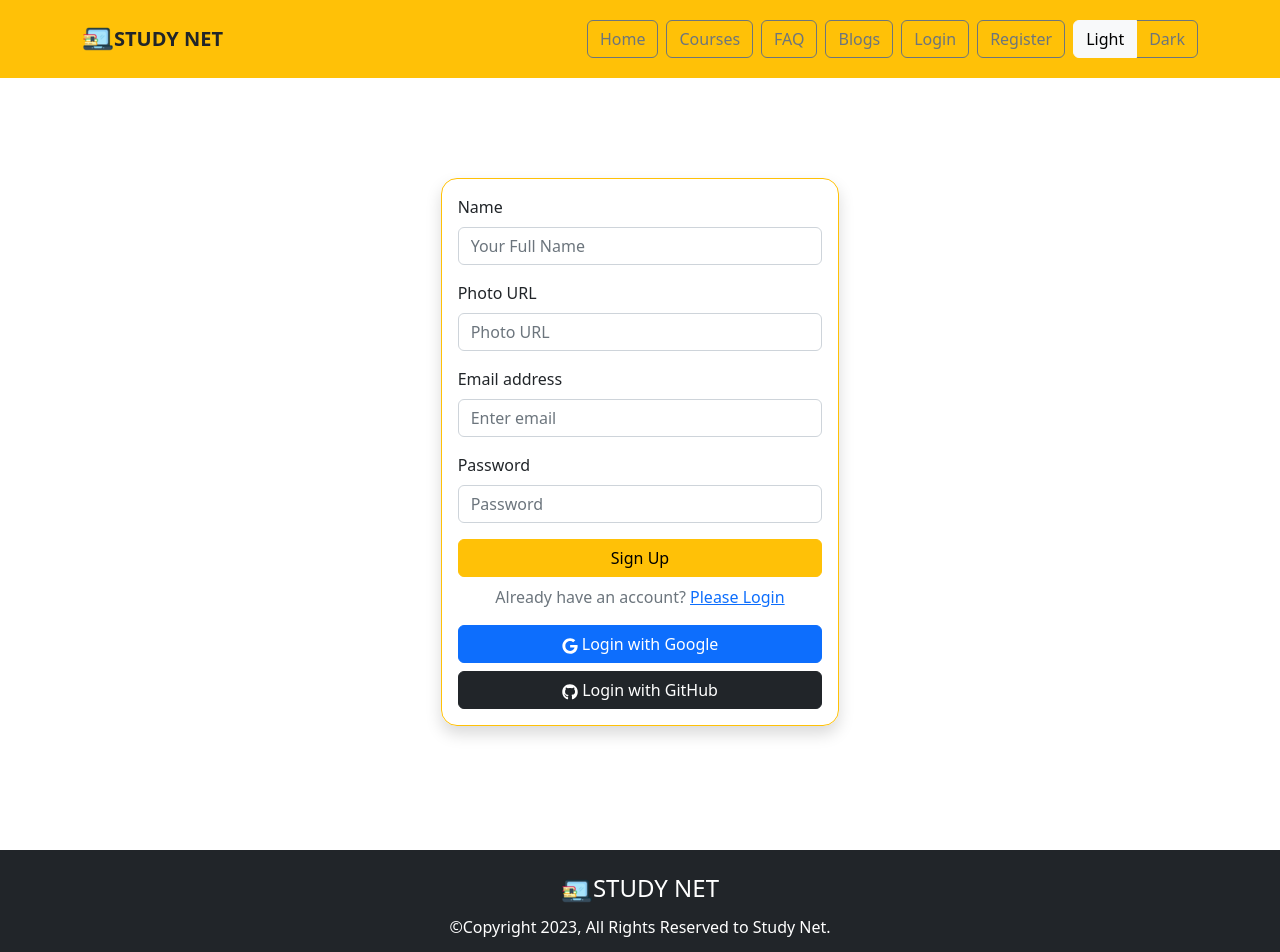
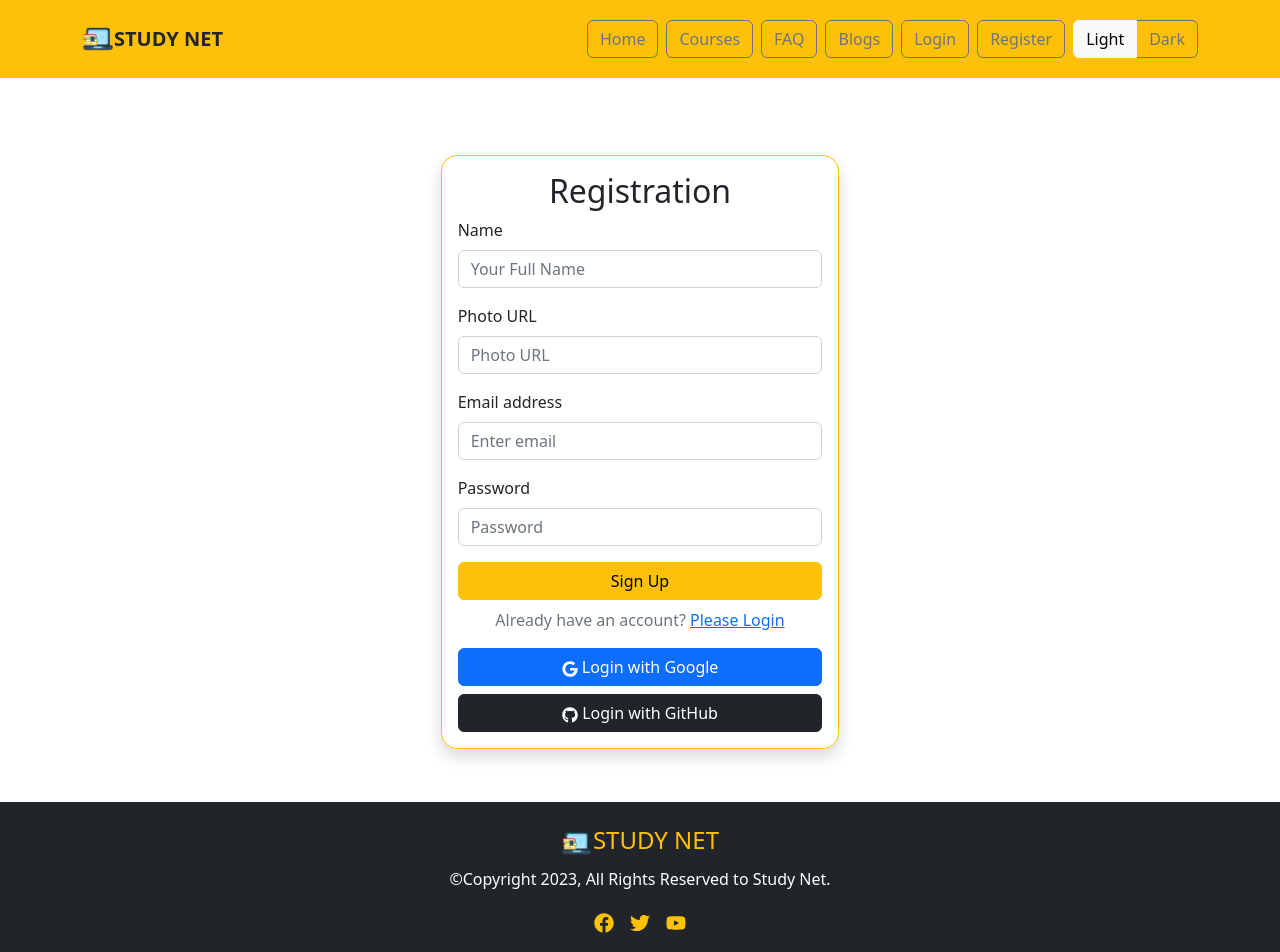
Before and after one commit to GourobSaha/Study-Net, a React (Create React App) app: page /register in a window 1280 px wide. Shown: the top 952 px of the page. Built offline with nearby package versions, Linux system fonts and the light colour scheme; no server answers.

Commit message:
Toast Added & Others Updated

```diff
--- a/package.json
+++ b/package.json
@@ -13,6 +13,7 @@
     "react": "^18.2.0",
     "react-bootstrap": "^2.5.0",
     "react-dom": "^18.2.0",
+    "react-hot-toast": "^2.4.0",
     "react-icons": "^4.6.0",
     "react-router-dom": "^6.4.2",
     "react-scripts": "5.0.1",
--- a/src/App.js
+++ b/src/App.js
@@ -2,11 +2,16 @@ import logo from './logo.svg';
 import './App.css';
 import { RouterProvider } from 'react-router-dom';
 import { routes } from './Routes/Routes/Routes';
+import { Toaster } from 'react-hot-toast';
 
 function App() {
   return (
     <div>
       <RouterProvider router={routes}></RouterProvider>
+      <Toaster
+        position="top-center"
+        reverseOrder={false}
+      />
     </div>
   );
 }
--- a/src/Layout/Main.js
+++ b/src/Layout/Main.js
@@ -5,7 +5,7 @@ import Header from '../Pages/Shared/Header';
 
 const Main = () => {
     return (
-        <div>
+        <div className='d-flex flex-column min-vh-100'>
             <Header></Header>
             <Outlet></Outlet>
             <Footer></Footer>
--- a/src/Pages/Components/Courses.js
+++ b/src/Pages/Components/Courses.js
@@ -5,8 +5,8 @@ import AllCourses from './AllCourses';
 const Courses = () => {
     const courses = useLoaderData();
     return (
-        <div className='text-center'>
-            <h2>Courses</h2>
+        <div className='text-center mb-5'>
+            <h2>Our Courses</h2>
             <div className='row row-cols-md-2 g-4 mt-2'>
                 {
                     courses.map(course => <AllCourses
--- a/src/Pages/Components/GoogleGithubLogin.js
+++ b/src/Pages/Components/GoogleGithubLogin.js
@@ -5,6 +5,7 @@ import Button from 'react-bootstrap/Button';
 import { FaGoogle, FaGithub } from "react-icons/fa";
 import { useLocation, useNavigate } from 'react-router-dom';
 import { AuthContext } from '../../Contexts/AuthProvider/AuthProvider';
+import toast from 'react-hot-toast';
 
 const GoogleGithubLogin = () => {
     const navigate = useNavigate();
@@ -22,8 +23,12 @@ const GoogleGithubLogin = () => {
                 const user = res.user;
                 // console.log(user);
                 navigate(from, { replace: true });
+                toast.success('Successfully Logged In')
             })
-            .catch(error => console.error(error))
+            .catch(error => {
+                console.error(error);
+                toast.error(error.message);
+            })
     }
 
     const handleGitHubSignIn = () => {
@@ -32,8 +37,12 @@ const GoogleGithubLogin = () => {
                 const user = res.user;
                 // console.log(user);
                 navigate(from, { replace: true });
+                toast.success('Successfully Logged In');
             })
-            .catch(error => console.error(error))
+            .catch(error => {
+                console.error(error);
+                toast.error(error.message);
+            })
     }
 
     return (
--- a/src/Pages/Components/Home.js
+++ b/src/Pages/Components/Home.js
@@ -22,7 +22,7 @@ const Home = () => {
                         src={image1}
                         alt="First slide"
                     />
-                    <Carousel.Caption className='text-dark mb-1'>
+                    <Carousel.Caption className='text-dark'>
                         <h3>Learn With Fun</h3>
                         <p>Our program is created to make learning more enjoyable</p>
                         <Link to='/courses'><Button variant="warning">Get Started</Button></Link>
@@ -34,7 +34,7 @@ const Home = () => {
                         src={image2}
                         alt="First slide"
                     />
-                    <Carousel.Caption className='text-dark mb-1'>
+                    <Carousel.Caption className='text-dark'>
                         <h3>Be More Creative</h3>
                         <p>Our program is created to make learning more creative</p>
                         <Link to='/courses'><Button variant="warning">Get Started</Button></Link>
@@ -46,14 +46,14 @@ const Home = () => {
                         src={image3}
                         alt="First slide"
                     />
-                    <Carousel.Caption className='text-dark mb-1'>
+                    <Carousel.Caption className='text-dark'>
                         <h3>Confidence Will Pursue</h3>
                         <p>Our program is created to make you more confident</p>
                         <Link to='/courses'><Button variant="warning">Get Started</Button></Link>
                     </Carousel.Caption>
                 </Carousel.Item>
             </Carousel>
-            <div className='text-center'>
+            <div className='text-center mb-5'>
                 <h2 className='my-4'>Features of Study Net</h2>
                 <CardGroup>
                     <Card>
--- a/src/Pages/Components/Login.js
+++ b/src/Pages/Components/Login.js
@@ -7,6 +7,7 @@ import Form from 'react-bootstrap/Form';
 import { Link, useLocation, useNavigate } from 'react-router-dom';
 import { AuthContext } from '../../Contexts/AuthProvider/AuthProvider';
 import GoogleGithubLogin from './GoogleGithubLogin';
+import toast from 'react-hot-toast';
 
 const Login = () => {
     const [error, setError] = useState('');
@@ -32,16 +33,19 @@ const Login = () => {
                 form.reset();
                 setError('');
                 navigate(from, { replace: true });
+                toast.success('Successfully Logged In');
             })
             .catch(error => {
                 console.error(error);
                 setError(error.message);
+                toast.error(error.message);
             })
     }
     return (
         <Container style={{ height: "500px" }}
             className="d-flex justify-content-center align-items-center w-100">
             <div className='p-3 shadow rounded-4 border border-warning'>
+                <h2 className='text-center'>Login</h2>
                 <Form onSubmit={handleSubmit}>
                     <Form.Group className="mb-3" controlId="formBasicEmail">
                         <Form.Label>Email address</Form.Label>
--- a/src/Pages/Components/Register.js
+++ b/src/Pages/Components/Register.js
@@ -6,6 +6,7 @@ import Form from 'react-bootstrap/Form';
 import { Link, useLocation, useNavigate } from 'react-router-dom';
 import { AuthContext } from '../../Contexts/AuthProvider/AuthProvider';
 import GoogleGithubLogin from './GoogleGithubLogin';
+import toast from 'react-hot-toast';
 
 const Register = () => {
     const [error, setError] = useState('');
@@ -34,10 +35,12 @@ const Register = () => {
                 setError('');
                 navigate(from, { replace: true });
                 handleUpdateProfile(name, photoURL);
+                toast.success('Successfully Signed Up');
             })
             .catch(error => {
                 console.error(error);
                 setError(error.message);
+                toast.error(error.message);
             })
     }
     //Profile Update
@@ -56,6 +59,7 @@ const Register = () => {
             <Container style={{ height: "700px" }}
                 className="d-flex justify-content-center align-items-center w-100">
                 <div className='p-3 shadow rounded-4 border border-warning'>
+                    <h2 className='text-center'>Registration</h2>
                     <Form onSubmit={handleSubmit}>
                         <Form.Group className="mb-3" controlId="formBasicName">
                             <Form.Label>Name</Form.Label>
--- a/src/Pages/Shared/Footer.js
+++ b/src/Pages/Shared/Footer.js
@@ -5,13 +5,13 @@ import { Link } from 'react-router-dom';
 
 const Footer = () => {
     return (
-        <div className="w-100 bg-dark text-white py-4 mt-5 text-center">
-            <h4><img src={logoIcon} alt="logo" />STUDY NET</h4>
+        <div className="w-100 bg-dark text-white py-4 mt-auto text-center">
+            <h4 className='text-warning'><img src={logoIcon} alt="logo" />STUDY NET</h4>
             <p>©Copyright 2023, All Rights Reserved to Study Net.</p>
             <div className="mx-1 fs-5">
-                <Link><FaFacebook /></Link>
-                <Link className="mx-3"><FaTwitter /></Link>
-                <Link><FaYoutube /></Link>
+                <Link className='text-warning'><FaFacebook /></Link>
+                <Link className="mx-3 text-warning"><FaTwitter /></Link>
+                <Link className='text-warning'><FaYoutube /></Link>
             </div>
         </div>
     );
--- a/src/Pages/Shared/LeftSideNav.js
+++ b/src/Pages/Shared/LeftSideNav.js
@@ -16,9 +16,9 @@ const LeftSideNav = () => {
     return (
         <Container>
             <div className='text-start'>
-                <h2>Featured Courses</h2>
+                <h2 className='mb-4'>Featured Courses</h2>
                 <Link to={'/courses'}>All Courses</Link >
-                <div className='mt-2'>
+                <div className='mt-3'>
                     {
                         courseNames.map(courseName => <p key={courseName.id}>
                             <Link to={`/courses/${courseName.id}`}>{courseName.course_name}</Link>
```
Also changed, not shown: src/Pages/Components/CheckOut.js (+10 -3 lines), src/Pages/Shared/Header.js (+5 -8 lines), 1 other file (tests, documents, lock files or other folders).
